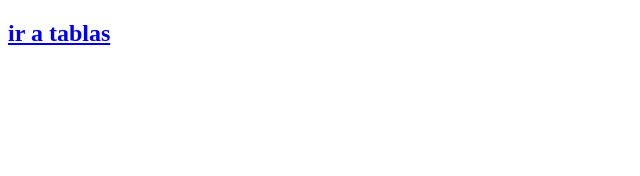
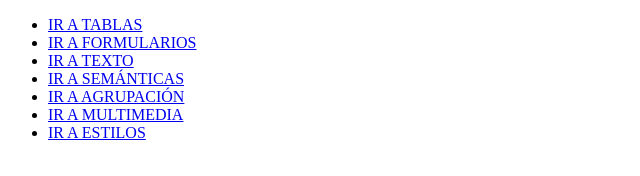
Before and after one commit to CamiUribeee/Clasesmartes, a plain HTML site: page index.html in a window 1280 px wide. Shown: the whole page, without its empty margins (0-640 px from the left). Drawn offline with Linux system fonts and the light colour scheme.

Commit message:
update index

```diff
--- a/index.html
+++ b/index.html
@@ -6,6 +6,19 @@
     <title>Document</title>
 </head>
 <body>
-    <a href="html/tablas.html"><h2>ir a tablas</h2></a>
+    <div>
+        <ul>
+            <li><a href="html/tablas.html">IR A TABLAS</a></li>
+            <li><a href="html/formularios.html">IR A FORMULARIOS</a></li>
+            <li><a href="html/texto.html">IR A TEXTO</a></li>
+            <li><a href="html/semánticas.html">IR A SEMÁNTICAS</a></li>
+            <li><a href="html/agrupación.html">IR A AGRUPACIÓN</a></li>
+            <li><a href="html/multimedia.html">IR A MULTIMEDIA</a></li>
+
+
+            <li><a href="html/estilos.html">IR A ESTILOS</a></li>
+
+        </ul>
+    </div>
 </body>
 </html>
```
